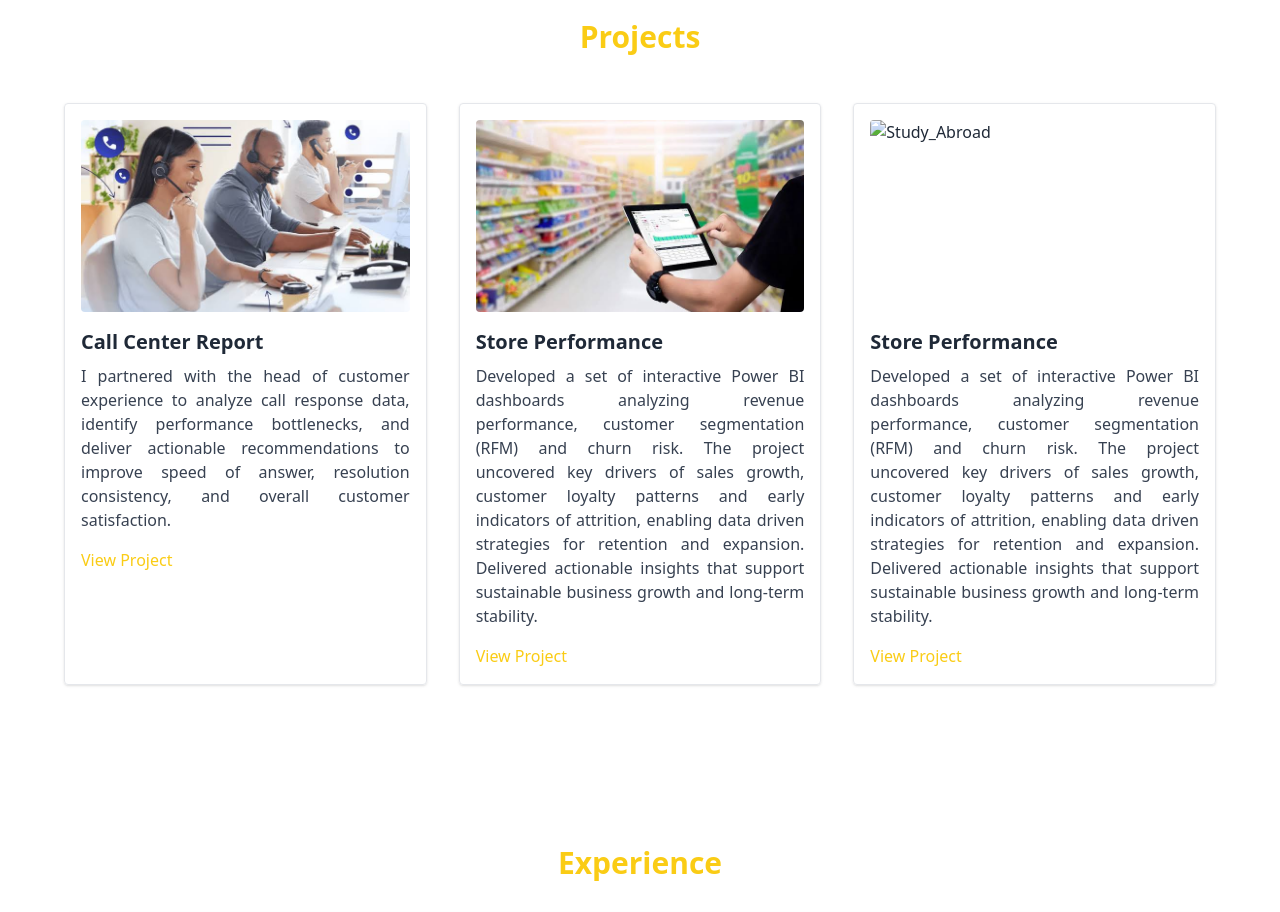
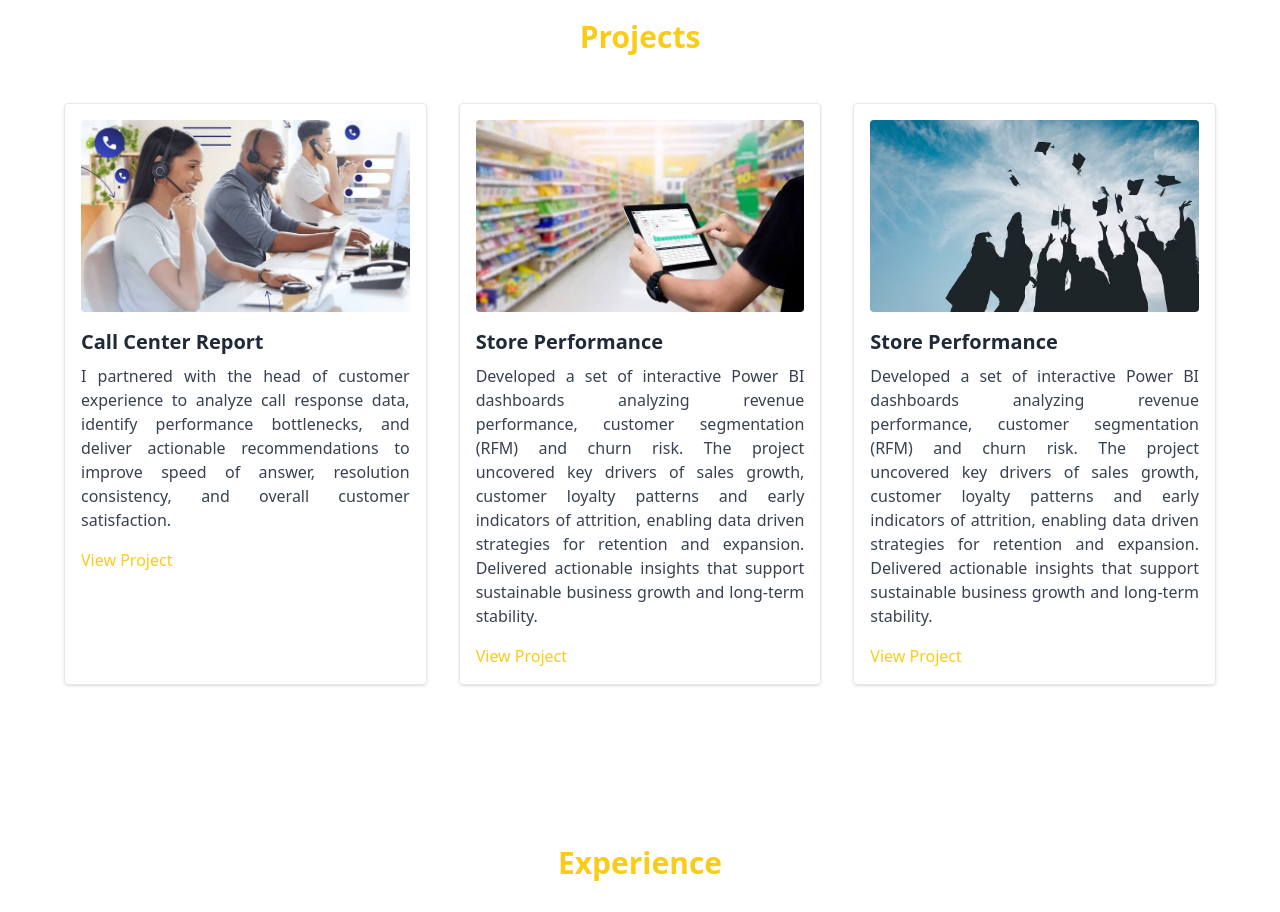
Before and after one commit to Theophilusehimegbe/Theophilusehimegbe.github.io, a plain HTML site: page index.html in a window 1280 px wide. Shown: the part 1920-2832 px from the top of the page. Drawn offline with nearby package versions, Linux system fonts and the light colour scheme; no server answers.

Commit message:
Update index.html

```diff
--- a/index.html
+++ b/index.html
@@ -159,7 +159,7 @@ path: 'https://assets10.lottiefiles.com/packages/lf20_jcikwtux.json'
 
       <!-- Project 2: Evaluating Readiness for International Education Through Data -->
       <div class="p-4 rounded shadow border border-gray-200 transform transition duration-300 hover:scale-105 hover:shadow-lg">
-        <img src="images/Study_Abroad.JPG" alt="Study_Abroad" class="w-full h-48 object-cover mb-4 rounded">
+        <img src="images/Study_Abroad.JPEG" alt="Study_Abroad" class="w-full h-48 object-cover mb-4 rounded">
         <h4 class="text-xl font-semibold mb-2">Store Performance</h4>
         <p class="text-gray-700 mb-4">
           Developed a set of interactive Power BI dashboards analyzing revenue performance, customer segmentation (RFM) and churn risk. The project uncovered key drivers of sales growth, customer loyalty patterns and early indicators of attrition, enabling data driven strategies for retention and expansion. Delivered actionable insights that support sustainable business growth and long-term stability.
```
